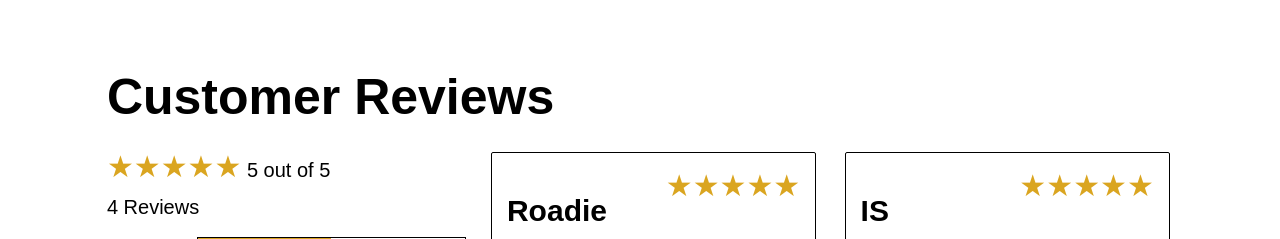
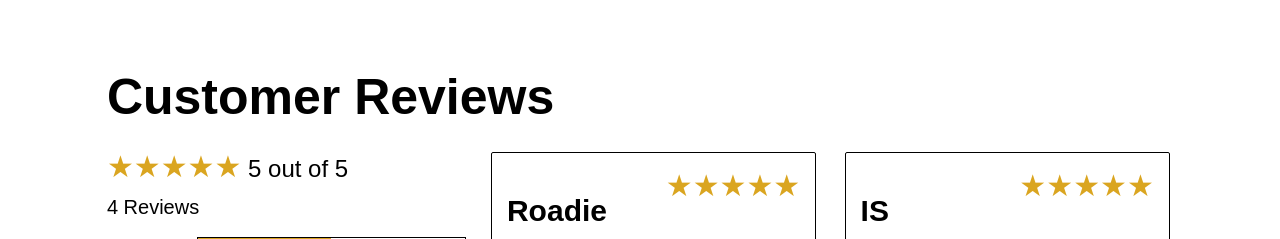
Before and after one commit to OmarSalah95/Roadie-Challenge, a React (Create React App) app: page / in a window 1280 px wide. Shown: the part 1840-2079 px from the top of the page. Built offline with nearby package versions, Linux system fonts and the light colour scheme.

Commit message:
Console clean up.

```diff
--- a/src/components/ProductPage/ProductCard.jsx
+++ b/src/components/ProductPage/ProductCard.jsx
@@ -9,7 +9,8 @@ export default function ProductCard({title, seller, desc, productImg, addReview}
 
             <div className="Content">
                 <h1>{title}</h1>
-                <p>by <h3>{seller}</h3></p>
+                <p>by </p>
+                <h3>{seller}</h3>
                 <p>{desc}</p>
                 <div className="button-container">
                     <button className="add-button">ADD TO CART</button>
--- a/src/components/ProductPage/ReviewModal/ReviewModal.jsx
+++ b/src/components/ProductPage/ReviewModal/ReviewModal.jsx
@@ -12,7 +12,6 @@ export default function ReviewModal({submit, exit}){
 
     const handleInput = (event) => updateReview({...newReview, [event.target.name]: event.target.value})
 
-    console.log(newReview)
     return(
         <>
         <div className="filter-layer">
--- a/src/components/ProductPage/ReviewSection/ReviewSection.jsx
+++ b/src/components/ProductPage/ReviewSection/ReviewSection.jsx
@@ -4,7 +4,7 @@ import StarRatings from './StarRatingSection/StarRatings.jsx'
 import ReviewCard from './ReviewCard/ReviewCard.jsx'
 
 export default function ReviewSection({revArr, filterReviews, filteredReviews}){
-    console.log(filteredReviews)
+
     return(
         <>
             <h2>Customer Reviews</h2>
@@ -13,8 +13,8 @@ export default function ReviewSection({revArr, filterReviews, filteredReviews}){
                 <div className="review-list-container">
                     {
                         filteredReviews.length >0
-                            ? filteredReviews.map(review => <ReviewCard review = {review}/>)
-                            : revArr.map(review => <ReviewCard review = {review}/>)
+                            ? filteredReviews.map((review,i) => <ReviewCard key={i} review = {review}/>)
+                            : revArr.map((review,i) => <ReviewCard key = {i}review = {review}/>)
                     }
                 </div>
             </section>
--- a/src/components/ProductPage/ReviewSection/ReviewSection.scss
+++ b/src/components/ProductPage/ReviewSection/ReviewSection.scss
@@ -6,10 +6,12 @@
 h2{
     margin-left: 1%;
     font-size: 5rem;
+    user-select: none;
 }
 .Review-Section{
     display: flex;
     justify-content: space-between;
+    user-select: none;
     .review-list-container{
         width: 65%;
         display: flex;
--- a/src/components/ProductPage/ReviewSection/StarRatingSection/StarRatings.jsx
+++ b/src/components/ProductPage/ReviewSection/StarRatingSection/StarRatings.jsx
@@ -15,11 +15,13 @@ export default function StarRating({revArr, filterReviews}){
 
     return(
         <div className="star-ratings">
-            <p className="avg-indicator" onClick={()=>{filterReviews(parseInt(999999))}}><RatingBadge rating={avgRating} /> {avgRating} out of 5</p>
+            <p className="avg-indicator" onClick={()=>{filterReviews(parseInt(999999))}}></p>
+            <RatingBadge rating={avgRating} />
+            <p className="avg-read-out"> {avgRating} out of 5</p>
             <p onClick={()=>{filterReviews(parseInt(999999))}}>{revArr.length} Reviews</p>
             {Array(5).fill(5).map((five, i)=>{
                 return(
-                <div className="rating-bar" >
+                <div key={i} className="rating-bar" >
                     <span className="filter-link" onClick={()=>{filterReviews(parseInt(five-i))}}>{five-i} Star</span>
                     <div className="percentage-box">
                         <div className="percentage-fill" style={{width: getOccurancePercentage(five-i)+"%", height:"100%", margin: 'auto 0'}}></div>
--- a/src/components/ProductPage/ReviewSection/StarRatingSection/StarRatings.scss
+++ b/src/components/ProductPage/ReviewSection/StarRatingSection/StarRatings.scss
@@ -1,6 +1,7 @@
 .star-ratings{
     width: 33%;
     margin: 1% auto;
+    user-select: none;
     .avg-indicator{
         margin-bottom: 3%;
         cursor: pointer;
@@ -33,4 +34,9 @@
         margin-bottom: 5%;
         cursor: pointer;
     }
+    .avg-read-out{
+        display: inline;
+        font-size: 2.4rem;
+        margin: auto;
+    }
 }
--- a/src/pages/ProductPage/ProductPage.jsx
+++ b/src/pages/ProductPage/ProductPage.jsx
@@ -4,7 +4,7 @@ import ReviewSection from '../../components/ProductPage/ReviewSection/ReviewSect
 import ReviewModal from '../../components/ProductPage/ReviewModal/ReviewModal'
 
 export default function ProductPage() {
-    const [state, setState] = useState({reviews:[], modal_active: false, filteredReviews:[]})
+    const [state, setState] = useState({reviews:[], modal_active: false, filteredReviews:[], loading:false})
 
     // Use Effect will simulate my Server request to recieve the needed data and set it to sta
     const getFormattedDate=()=>{
@@ -60,8 +60,8 @@ export default function ProductPage() {
         }
 
     const filterReviewsForRating = (filter) => setState({...state, filteredReviews:[...state.reviews.filter(({rating}) => filter===rating)]})
-        console.log("filtered: ", state.filteredReviews)
-console.log(state)
+
+
     return (
         <>
             {state.modal_active
```
